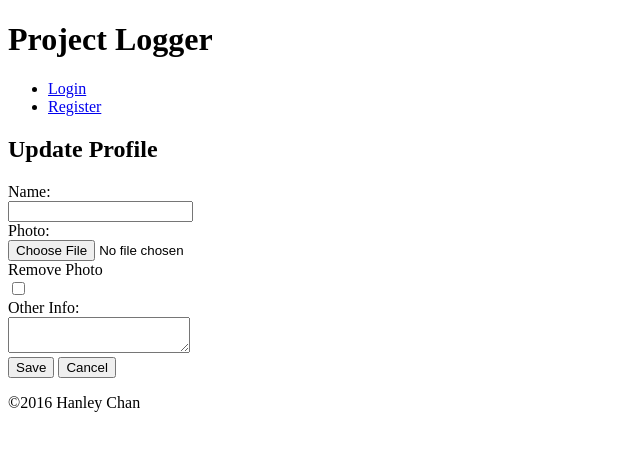
After one commit to hanleychan/projectLogger, a PHP site: template src/templates/modifyProfile.twig in a window 1280 px wide. The commit adds this page. Shown: the top 451 px of the page, without its empty margins (0-640 px from the left). Run offline with PHP 8.4, Linux system fonts and the light colour scheme; the template is opened without the code that fills it, so the values that code supplies are empty; some libraries are stand-ins or nearby versions.

Commit message:
Added update profile form

```diff
--- a/src/templates/account.twig
+++ b/src/templates/account.twig
@@ -2,4 +2,9 @@
 
 {% block content %}
 <h2>Account</h2>
+<ul>
+    <li><a href="{{ path_for('modifyProfile') }}">Update Profile</a></li>
+    <li><a href="{{ path_for('changePassword') }}">Change Password</a></li>
+</ul>
+
 {% endblock %}
--- a/src/templates/layout.twig
+++ b/src/templates/layout.twig
@@ -16,7 +16,6 @@
             <ul>
                 <li><a href="{{ path_for('home') }}">Home</a></li>
                 <li><a href="{{ path_for('projects') }}">Projects</a></li>
-                <li><a href="">Friends</a></li>
                 <li><a href="{{ path_for('account') }}">Account</a></li>
                 <li><a href="{{ path_for('logout') }}">Logout</a></li>
             </ul>
--- /dev/null
+++ b/src/templates/modifyProfile.twig
@@ -0,0 +1,22 @@
+{% extends 'layout.twig' %}
+
+{% block content %}
+<h2>Update Profile</h2>
+<form action="{{ path_for('processModifyProfile') }}" method="post" enctype="multipart/form-data">
+    <label for="name">Name:</label><br>
+    <input type="text" id="name" name="name"><br>
+
+    <label for="photo">Photo:</label><br>
+    <input type="file" id="photo" name="photo" accept="image/gif, image/jpeg, image/png"><br>
+
+    <label for="removePhoto">Remove Photo</label><br>
+    <input type="checkbox" name="removePhoto" value="removePhoto"><br>
+
+    <label for="otherInfo">Other Info:</label><br>
+    <textarea id="otherInfo" name="otherInfo"></textarea><br>
+
+    <button type="submit" name="action" value="save">Save</button>
+    <button type="submit" name="action" value="cancel">Cancel</button>
+
+</form>
+{% endblock %}
```
Also changed, not shown: src/routes.php (+17 -0 lines).
